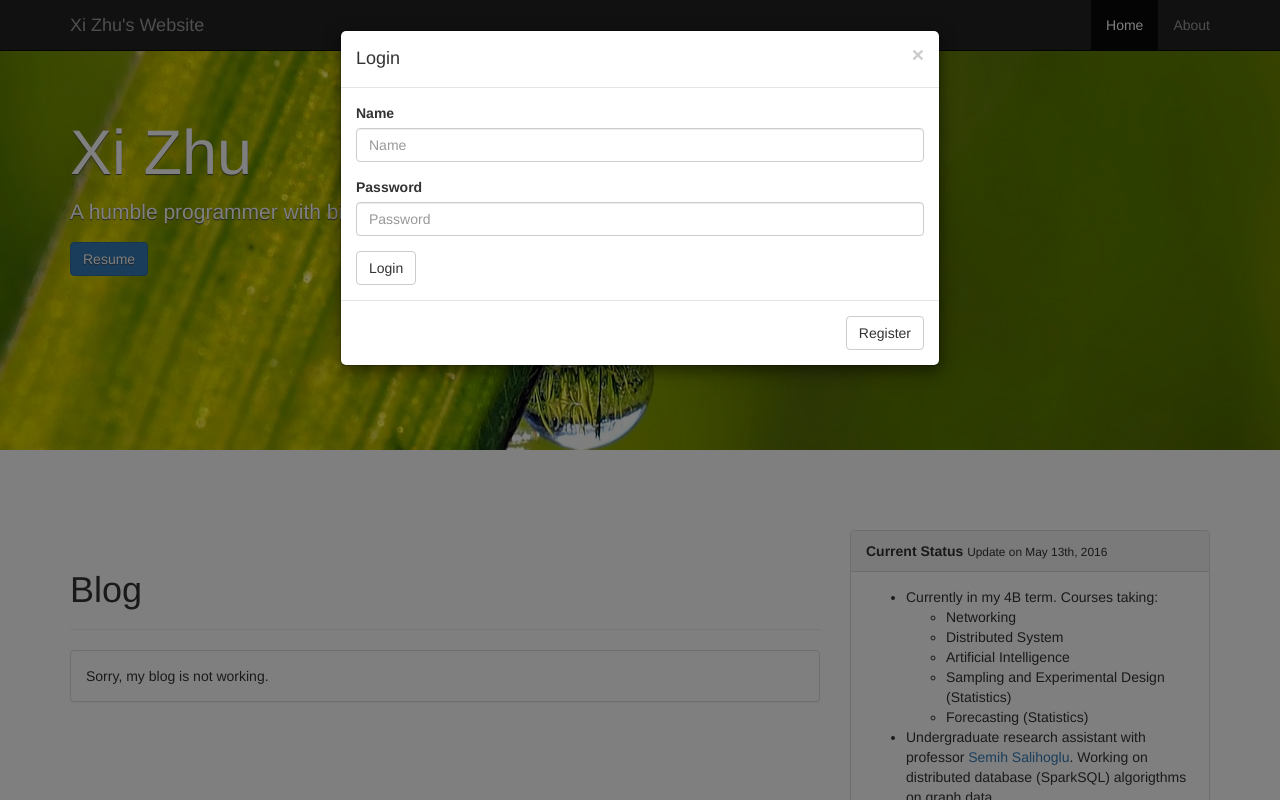
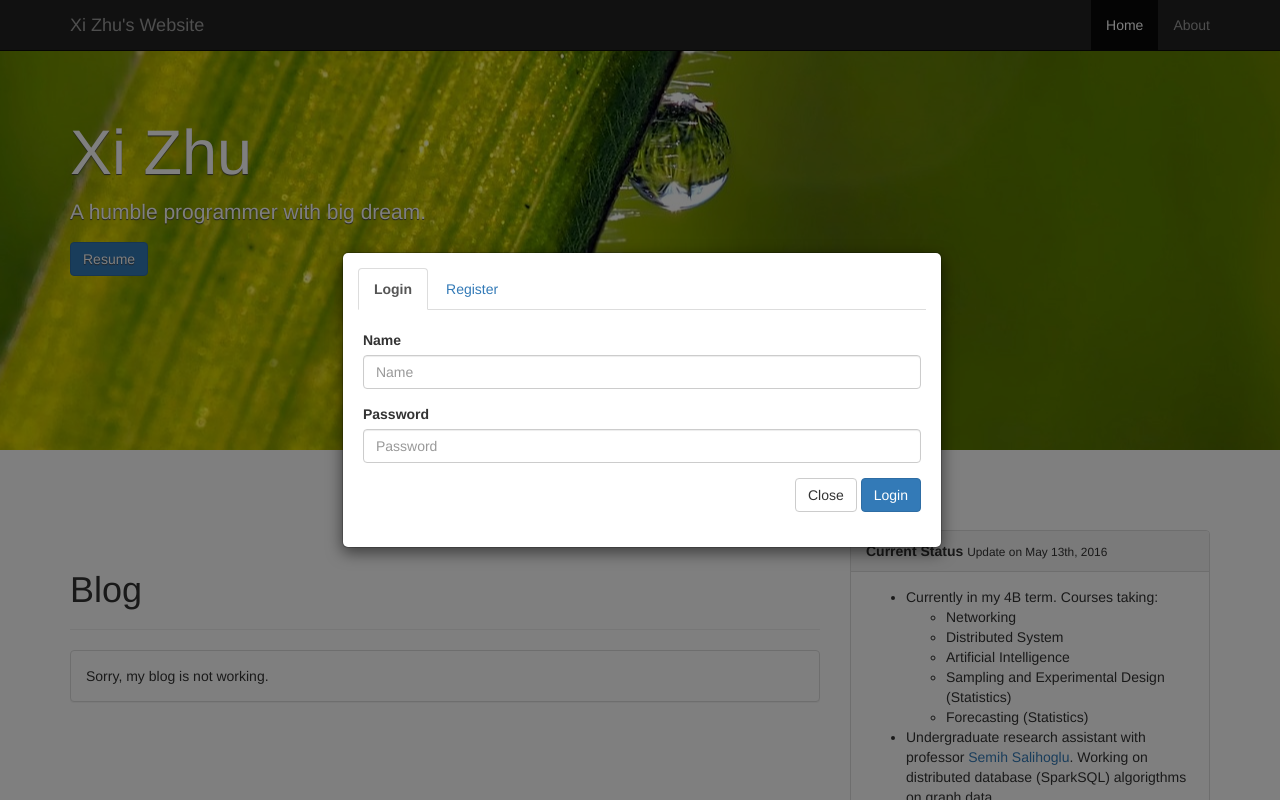
Before and after one commit to StriveX/myStie, a Node server app: page /home in a window 1280 px wide. Run offline with Node 20, Linux system fonts and the light colour scheme; data that the repository does not hold is empty; some libraries are stand-ins or nearby versions.

Commit message:
register updated

```diff
--- a/lib/connDB.js
+++ b/lib/connDB.js
@@ -53,6 +53,8 @@
   "org_id int NOT NULL AUTO_INCREMENT," +
   "name varchar(255) NOT NULL," +
   "website varchar(255) NOT NULL," +
+  "user_id int," +
+  "FOREIGN KEY (user_id) REFERENCES users(user_id)," +
   "PRIMARY KEY (org_id));", function(err, result) {
   if (err) {
     console.error("Create 'organizations' table failed.");
--- a/lib/user.js
+++ b/lib/user.js
@@ -1,5 +1,6 @@
 var bcrypt = require('bcrypt');
 var connection = require('./connDB');
+
 module.exports = User;
 
 function User(obj) {
@@ -22,15 +23,15 @@
 
 User.prototype.update = function(fn) {
     var user = this;
-    connection.query("INSERT INTO users (name, email, salt, pass) " +
-        "VALUES (?,?,?,?)",
-        [user.name, user.email, user.salt, user.pass],
+    connection.query("INSERT INTO users (name, email, salt, pass, type) " +
+        "VALUES (?,?,?,?,?)",
+        [user.name, user.email, user.salt, user.pass, user.type],
         function(err,result) {
             if (err) return fn(err);
             user.id = result.insertId;
             fn(err)
     });
-}
+};
 
 User.prototype.hashPassword = function(fn) {
     var user = this;
@@ -56,6 +57,16 @@
   console.log('user id %d', tobi.id);
 });
 */
+
+User.saveOrginization = function(name, website, user_id, fn) {
+    connection.query("INSERT INTO organizations (name, website, user_id) " +
+        "VALUES (?,?,?)",
+        [name, website, user_id],
+        function(err,result) {
+            if (err) return fn(err);
+            fn(err)
+        });
+};
 
 User.getByName = function(name, fn) {
     connection.query("SELECT user_id, name, salt, pass, type FROM users " +
--- a/public/css/general.css
+++ b/public/css/general.css
@@ -1,3 +1,30 @@
 .no-jumbotron {
     padding: 60px 15px 0;
 }
+
+.modal {
+    text-align: center;
+}
+
+@media screen and (min-width: 768px) {
+    .modal:before {
+        display: inline-block;
+        vertical-align: middle;
+        content: " ";
+        height: 100%;
+    }
+}
+
+.modal-dialog {
+    display: inline-block;
+    text-align: left;
+    vertical-align: middle;
+}
+
+#login-tab, #register-tab {
+    padding: 20px 5px;
+}
+
+.nav-tabs>.active {
+    font-weight: 800;
+}
--- a/public/javascripts/login.js
+++ b/public/javascripts/login.js
@@ -19,17 +19,9 @@
     event.preventDefault();
 });
 
-$("#login-register-toggle").click(function() {
-    $(".login-register-title").toggle();
-    $(".login-register-form").toggle();
-});
-
 function typeCheck() {
-    if (document.getElementById('registerType1').checked) {
-        document.getElementById('employerField').style.display = 'block';
-    }
-    else document.getElementById('employerField').style.display = 'none';
-
+    if ($('#registerType1').is(':checked')) $('#employerField').css('display','block');
+    else $('#employerField').css('display','none');
 }
 
 $("#login-form").submit(function (e) {
@@ -45,6 +37,7 @@
         },
         error: function(result){
             console.log(result);
+            $("#login-alert").css("display","block");
         }
     });
     e.preventDefault();
@@ -57,10 +50,7 @@
         datatype: "json",
         data: $('#register-form').serialize(),
         success: function (data) {
-            // console.log(data);
-            if (data  === 'ok' ) {
-                $("#loginModal").modal('hide');
-            }
+            $("#loginModal").modal('hide');
         },
         error: function(result){
             console.log(result);
--- a/views/login.ejs
+++ b/views/login.ejs
@@ -1,8 +1,14 @@
-	<div class="modal-header">
-		<button type="button" class="close" data-dismiss="modal" aria-label="Close"><span aria-hidden="true">&times;</span></button>
-		<h4 class="modal-title"><span class="login-register-title">Login</span><span class="login-register-title" style="display: none">Register</span></h4>
-	</div>
+
 <div class="modal-body login-register-form">
+
+
+	<div class="tabbable"> <!-- Only required for left/right tabs -->
+		<ul class="nav nav-tabs">
+			<li class="active"><a href="#login-tab" data-toggle="tab">Login</a></li>
+			<li><a href="#register-tab" data-toggle="tab">Register</a></li>
+		</ul>
+		<div class="tab-content">
+			<div class="tab-pane active" id="login-tab">
 				<form method="post" action="/login" id="login-form">
 					<div class="form-group">
 						<label for="name">Name</label>
@@ -12,31 +18,37 @@
 						<label for="password">Password</label>
 						<input type="password" class="form-control" id="password" name="user[pass]" placeholder="Password">
 					</div>
-			<button type="submit" class="btn btn-default" id="login-submit">Login</button>
+					<div class="alert alert-danger" id="login-alert" role="alert" style="display: none">Hello</div>
+					<div class="text-right">
+						<button type="button" class="btn btn-default" data-toggle="popover" data-content="Access may be restricted without login." data-trigger="hover" data-placement="bottom" data-dismiss="modal">Close</button>
+						<button type="submit" class="btn btn-primary" id="login-submit">Login</button>
+					</div>
 				</form>
 			</div>
-	<div class="modal-body login-register-form" style="display: none">
+			<div class="tab-pane" id="register-tab">
 				<form method="post" action="/register" onsubmit="return checkForm()" id="register-form">
-
+					<!--<div class="well">Account is used to display relevant content for different group. N</div>-->
+					<div class="form-group">
 						<label class="radio-inline">
 							<input type="radio" name="user[type]" id="registerType1" value="employer" onclick="javascript:typeCheck();" checked> Employer
 						</label>
 						<label class="radio-inline">
 							<input type="radio" name="user[type]" id="registerType2" value="friend" onclick="javascript:typeCheck();"> Friend
 						</label>
+					</div>
 
 
 					<div class="form-group">
 						<label for="name">Name</label>
-				<input type="text" class="form-control" id="name" name="user[name]" placeholder="Name">
+						<input type="text" class="form-control" id="name" name="user[name]" placeholder="Name" required autocomplete="off">
 					</div>
 					<div class="form-group">
 						<label for="exampleInputEmail1">Email address</label>
-				<input type="email" class="form-control" id="email" name="user[email]" placeholder="Email">
+						<input type="email" class="form-control" id="email" name="user[email]" placeholder="Email" required autocomplete="off">
 					</div>
 					<div class="form-group">
 						<label for="password">Password</label>
-				<input type="password" class="form-control" id="password" name="user[pass]" placeholder="Password">
+						<input type="password" class="form-control" id="password" name="user[pass]" placeholder="Password" required autocomplete="off">
 					</div>
 
 
@@ -50,12 +62,16 @@
 							<input type="text" class="form-control" id="name" name="user[website]" placeholder="Website">
 						</div>
 					</div>
-
-			<button type="submit" class="btn btn-default">Submit</button>
+					<div class="text-right">
+						<button type="button" class="btn btn-default" data-toggle="popover" data-content="Access may be restricted without account." data-trigger="hover" data-placement="bottom" data-dismiss="modal">Close</button>
+						<button type="submit" class="btn btn-primary">Register</button>
+					</div>
 				</form>
 			</div>
-	<div class="modal-footer">
-		<button type="button" class="btn btn-default" id="login-register-toggle"><span class="login-register-title">Register</span><span class="login-register-title" style="display: none">Login</span></button>
+		</div>
 	</div>
 
+</div>
+
+
 <script src="/javascripts/login.js"></script>
```
Also changed, not shown: routes/register.js (+17 -5 lines). Lines whose indentation alone changed are shown as unchanged.
